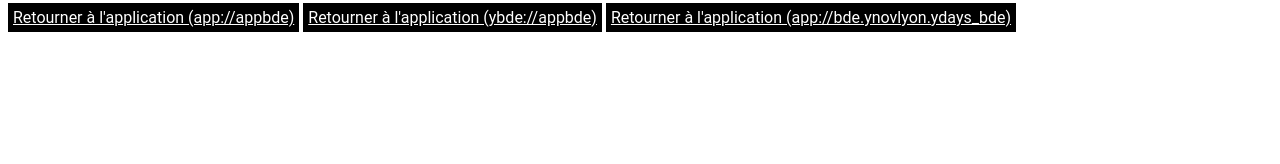
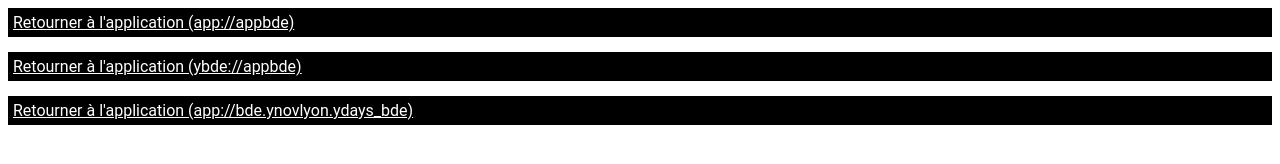
Before and after one commit to MrZyr0/test, a plain HTML site: page index.html in a window 1280 px wide. Drawn offline with Linux system fonts and the light colour scheme.

Commit message:
fix body style

```diff
--- a/index.html
+++ b/index.html
@@ -5,7 +5,7 @@
     <meta name="viewport" content="width=device-width, initial-scale=1.0">
     <title>Document</title>
 </head>
-<body>
+<body style="display: flex; flex-direction: column;">
     <a href="app://appbde" style="margin-bottom: 15px; padding: 5px; background-color: black; color: white; font-size: bold; font-family: Roboto;">Retourner à l'application (app://appbde)</a>
     <a href="ybde://appbde" style="margin-bottom: 15px; padding: 5px; background-color: black; color: white; font-size: bold; font-family: Roboto;">Retourner à l'application (ybde://appbde)</a>
     <a href="app://bde.ynovlyon.ydays_bde" style="margin-bottom: 15px; padding: 5px; background-color: black; color: white; font-size: bold; font-family: Roboto;">Retourner à l'application (app://bde.ynovlyon.ydays_bde)</a>
```
